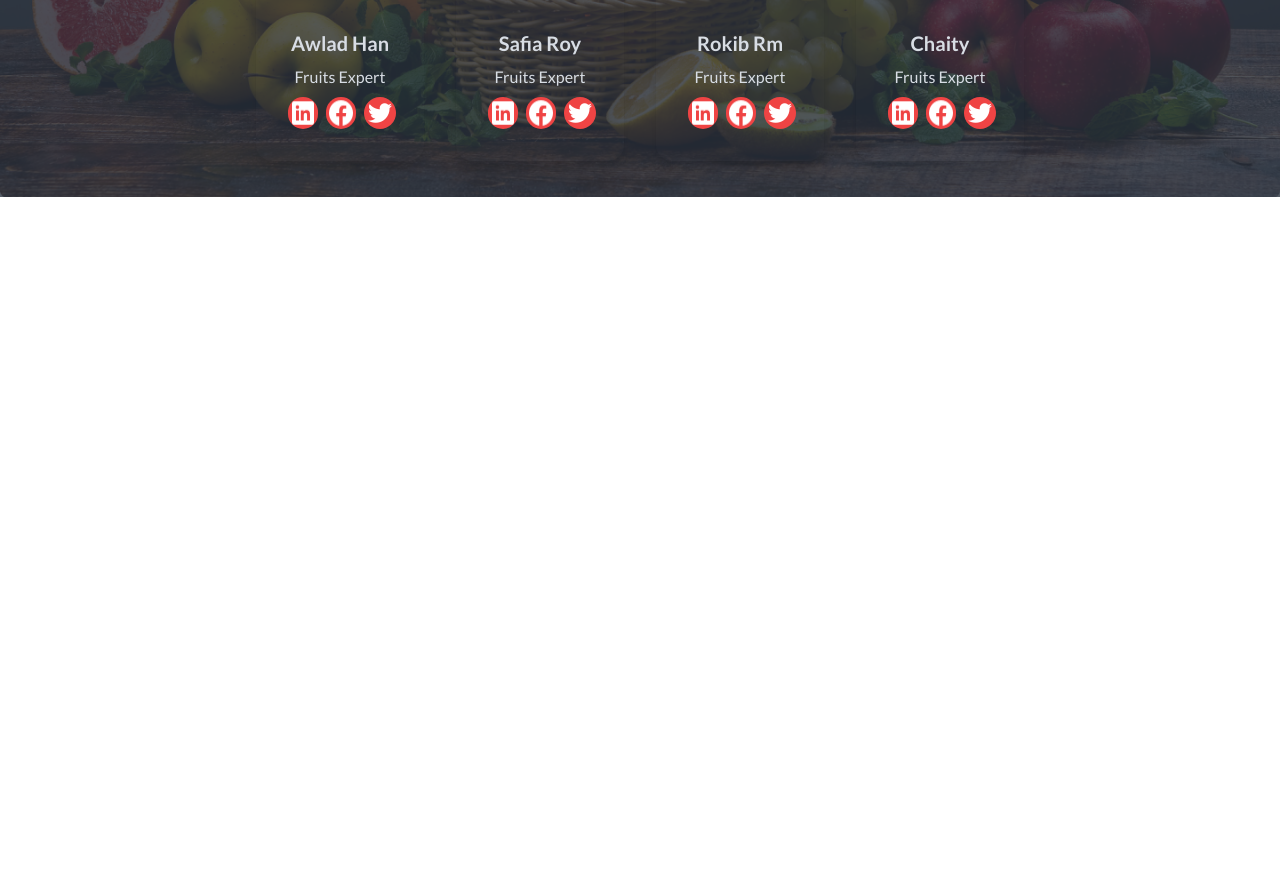
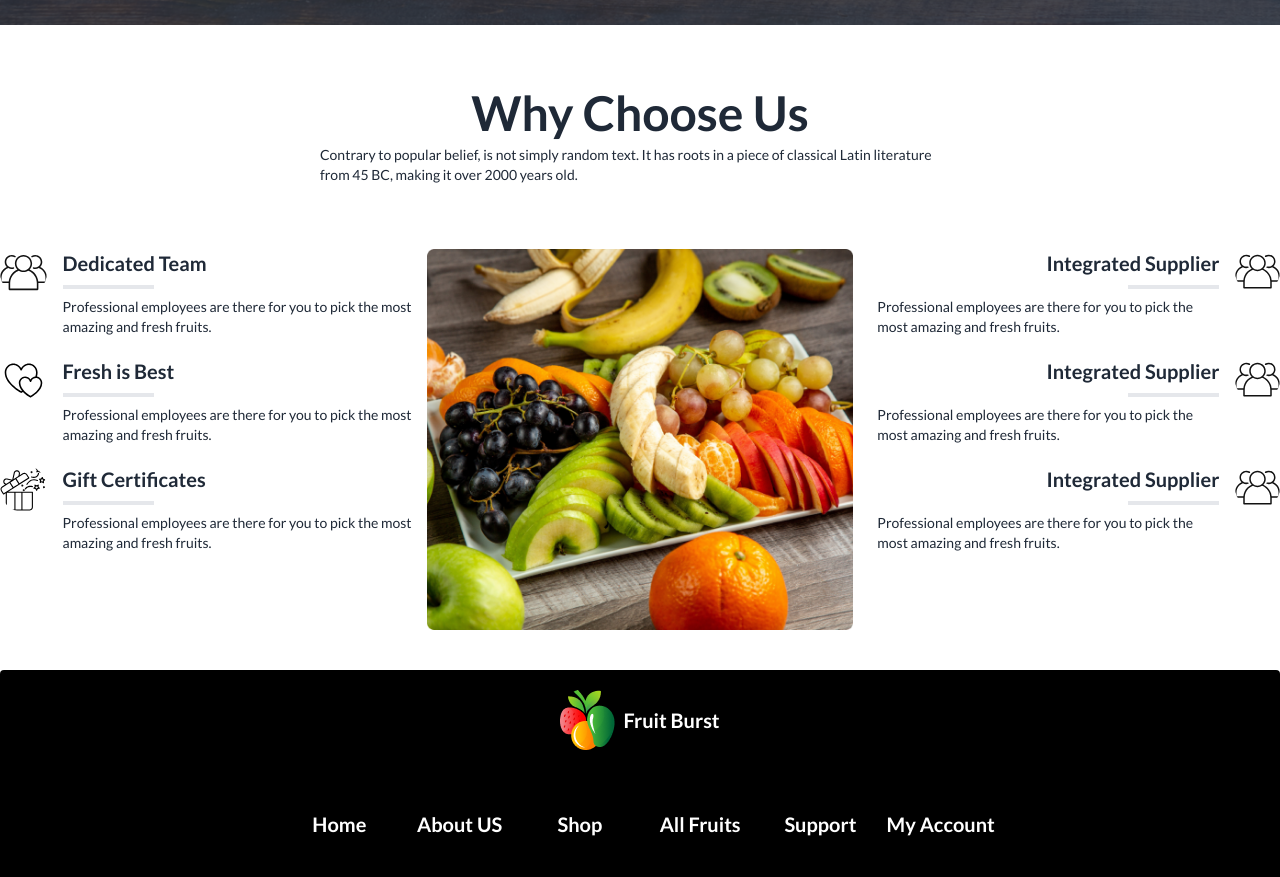
Before and after one commit to anupamahalder/fruit-burst, a plain HTML site: page index.html in a window 1280 px wide. Shown: the part 1923-2800 px from the top of the page. Before the commit the page ends 2160 px from the top, so only its background shows below. Drawn offline with nearby package versions, Linux system fonts and the light colour scheme.

Commit message:
Added Footer section

```diff
--- a/index.html
+++ b/index.html
@@ -148,7 +148,7 @@
         </div>
       </section>
       <!-- Fruit div  -->
-      <div class="bg-white relative w-3/4 mx-auto -top-28 shadow-xl rounded-lg ">
+      <div class="bg-white relative w-3/4 mx-auto -top-28 shadow-xl rounded-lg hidden md:visible">
         <div class="grid sm:grid-cols-3 gap-4 items-center md:grid-cols-5">
             <!-- Fruit 1  -->
           <div class="p-3 pl-4">
@@ -312,7 +312,7 @@
           <div class="hero-overlay bg-opacity-80"></div>
           <div class="hero-content text-center text-neutral-content">
             <div class="max-w-3xl py-5">
-              <h1 class="mb-5 text-4xl font-bold">Meet the team section</h1>
+              <h1 class="mb-5 text-5xl font-extrabold">Meet the team section</h1>
               <p class="mb-5">Contrary to popular belief, is not simply random text. It has roots in a piece of classical Latin literature from 45 BC, making it over 2000 years old.</p>
               <!-- Card div  -->
               <div class="grid grid-col gap-8 md:grid-cols-2 lg:grid-cols-4">
@@ -377,10 +377,127 @@
           </div>
         </div>
       </section>
+      <!-- Why Choose Us section  -->
+      <section class="my-16">
+        <div class="grid justify-items-center">
+          <h1 class="text-5xl font-bold pb-2">Why Choose Us</h1>
+          <p class="w-1/2 text-sm">Contrary to popular belief, is not simply random text. It has roots in a piece of classical Latin literature from 45 BC, making it over 2000 years old.</p>
+        </div>
+      </section>
+      <!-- Choose us column  -->
+      <section class="grid mb-10 grid-col lg:grid-cols-3">
+        <div>
+          <div class="flex flex-row gap-4">
+            <div>
+              <img src="./images/group 1.svg" class="bg-slate-500 w-16 rounded-full" alt="">
+            </div>
+            <div>
+              <h1 class="text-xl font-bold">Dedicated Team</h1>
+              <div class="border-2 my-2 bg-slate-400 w-1/4"></div>
+              <p class="mb-5 text-sm">Professional employees are there for you to pick the most amazing and fresh fruits.</p>
+            </div>
+          </div>
+          <div class="flex flex-row gap-4">
+            <div>
+              <img src="./images/love 1.svg" class="bg-slate-500 w-16 rounded-full" alt="">
+            </div>
+            <div>
+              <h1 class="text-xl font-bold">Fresh is Best</h1>
+              <div class="border-2 my-2 bg-slate-400 w-1/4"></div>
+              <p class="mb-5 text-sm">Professional employees are there for you to pick the most amazing and fresh fruits.</p>
+            </div>
+            </div>
+          <div class="flex flex-row gap-4">
+            <div>
+              <img src="./images/gift-box 1.svg" class="bg-slate-500 w-16 rounded-full" alt="">
+            </div>
+            <div>
+              <h1 class="text-xl font-bold">Gift Certificates</h1>
+              <div class="border-2 my-2 bg-slate-400 w-1/4"></div>
+              <p class="mb-5 text-sm">Professional employees are there for you to pick the most amazing and fresh fruits.</p>
+            </div>
+          </div>
+        </div>
+        <div>
+          <img src="./images/whychoose1.png" alt="">
+        </div>
+        <div class="">
+          <!-- row 1  -->
+          <div class="flex flex-row-reverse gap-4">
+            <div>
+              <img src="./images/group 1.svg" class="bg-slate-500 w-16 rounded-full" alt="">
+            </div>
+            <div>
+              <div>
+                <div class="flex justify-end">
+                  <h1 class="text-xl font-bold">Integrated Supplier</h1>
+                </div>
+                <div class="flex justify-end">
+                  <div class="border-2 my-2 bg-slate-400 w-1/4"></div>
+                </div>
+                <p class="mb-5 pr-0 pl-6 text-sm">Professional employees are there for you to pick the most amazing and fresh fruits.</p>
+              </div>
+            </div>
+          </div>
+          <!-- row 1  -->
+          <div class="flex flex-row-reverse gap-4">
+            <div>
+              <img src="./images/group 1.svg" class="bg-slate-500 w-16 rounded-full" alt="">
+            </div>
+            <div>
+              <div>
+                <div class="flex justify-end">
+                  <h1 class="text-xl font-bold">Integrated Supplier</h1>
+                </div>
+                <div class="flex justify-end">
+                  <div class="border-2 my-2 bg-slate-400 w-1/4"></div>
+                </div>
+                <p class="mb-5 pr-0 pl-6 text-sm">Professional employees are there for you to pick the most amazing and fresh fruits.</p>
+              </div>
+            </div>
+          </div>
+          <!-- row 1  -->
+          <div class="flex flex-row-reverse gap-4">
+            <div>
+              <img src="./images/group 1.svg" class="bg-slate-500 w-16 rounded-full" alt="">
+            </div>
+            <div>
+              <div>
+                <div class="flex justify-end">
+                  <h1 class="text-xl font-bold">Integrated Supplier</h1>
+                </div>
+                <div class="flex justify-end">
+                  <div class="border-2 my-2 bg-slate-400 w-1/4"></div>
+                </div>
+                <p class="mb-5 pr-0 pl-6 text-sm">Professional employees are there for you to pick the most amazing and fresh fruits.</p>
+              </div>
+            </div>
+          </div>
+
+        </div>
+      </section>
     </main>
     <!-- The footer section  -->
-    <footer>
-
+    <footer class="footer footer-center bg-black text-base-content rounded">
+      <div class="flex flex-row gap-2 py-5">
+        <div><img src="./images/logo.png" alt=""></div>
+        <h1 class="text-xl text-white font-bold">Fruit Burst</h1>
+      </div>
+      <div class="grid grid-cols-4 lg:grid-cols-6 gap-3 text-white font-bold text-xl pb-10">
+        <div>Home</div>
+        <div>About US</div>
+        <div>Shop</div>
+        <div>All Fruits</div>
+        <div>Support</div>
+        <div>My Account</div>
+      </div>
+      <div class="grid grid-cols-3 lg:grid-cols-5 gap-3 pb-10">
+        <img src="./images/facebook-icon.png" alt="">
+        <img src="./images/youtube-icon.png" alt="">
+        <img src="./images/twitter-icon (1).png" alt="">
+        <img src="./images/linkedin (1).png" alt="">
+        <img src="./images/instagram-icon.png" alt="">
+      </div>
     </footer>
   </body>
 </html>
```
Also changed, not shown: images/apple-icon.png (added), images/facebook-icon (1).png (added), images/fruit 1.svg (added), images/gift-box 1.svg (added), images/group 1.svg (added), images/ice-cream 1.svg (added), images/instagram-icon.png (added), images/like 1.svg (added), images/linkedin (1).png (added), images/love 1.svg (added), images/tiktok-icon.png (added), images/twitter-icon (1).png (added), images/youtube-icon.png (added).
